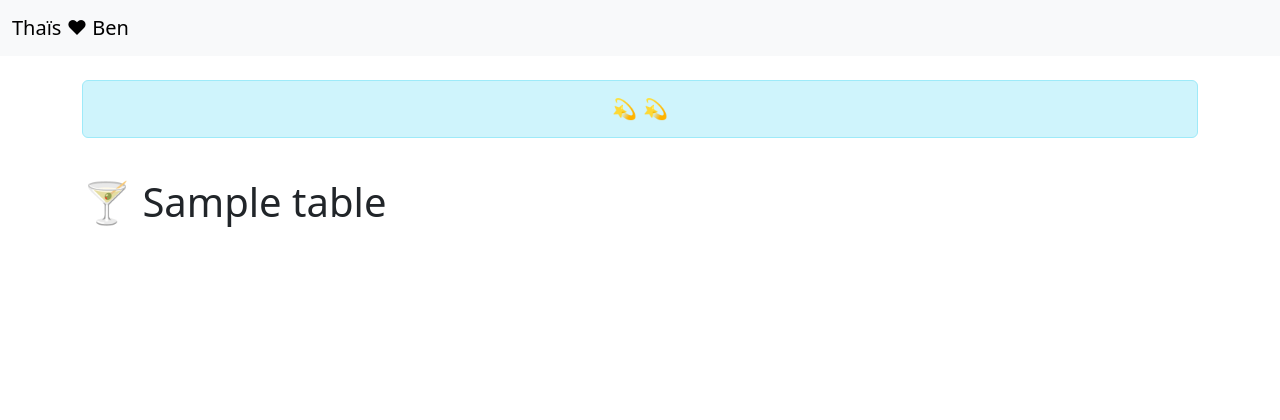
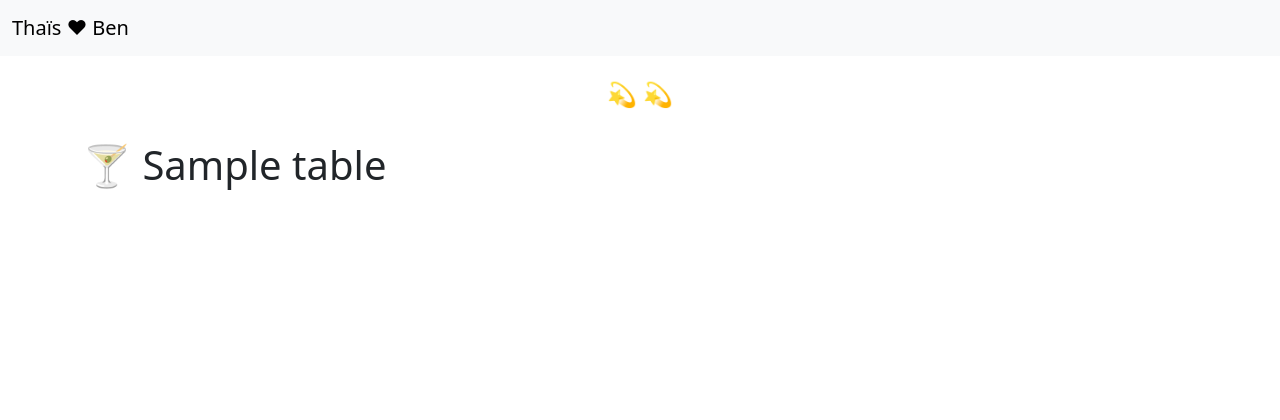
Before and after one commit to lucasbens/daniel-project, a Flask app: template templates/table.html in a window 1280 px wide. Shown: the top 420 px of the page. Run offline with Flask 3, Linux system fonts and the light colour scheme; the template is opened without the code that fills it: most values are stand-ins (such as "Sample title", 1, 10 or a date in 2020); some libraries are stand-ins or nearby versions.

Commit message:
font edit table

```diff
--- a/templates/table.html
+++ b/templates/table.html
@@ -4,12 +4,12 @@
 
 {% block content %}
 <div>
-    <h5 class="text-center alert alert-info"> &#128171; {{session["full_name"] | title }} &#128171;</h5>
+    <h4 class="text-center fw-light"> &#128171; {{session["full_name"] | title }} &#128171;</h4>
     <br>
     <h1>&#127864; {{table}}</h1>
     <br>
     {% if "message" in session %}
-        <lead>&#x1F4AC {{session['message']}}</lead>
+    <p class="fs-2 fw-light">&#x1F4AC {{session['message']}}</p>
     {% endif %}
     <br>
 
```
